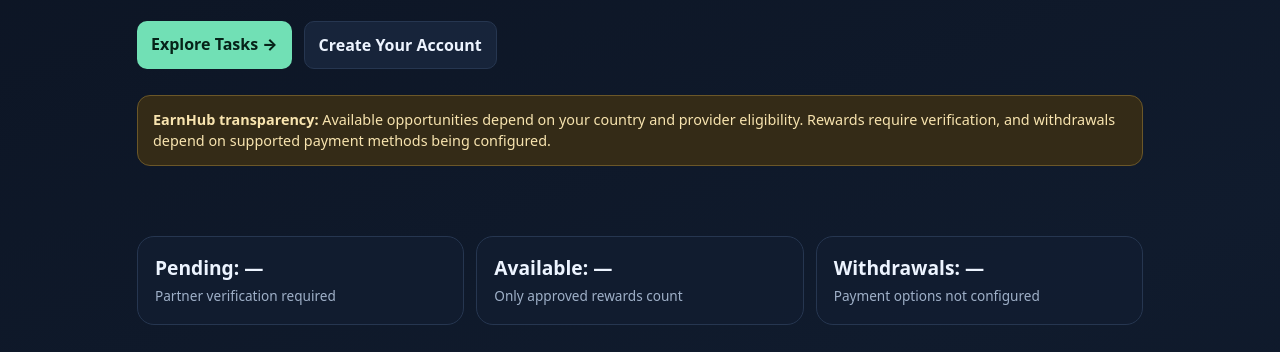
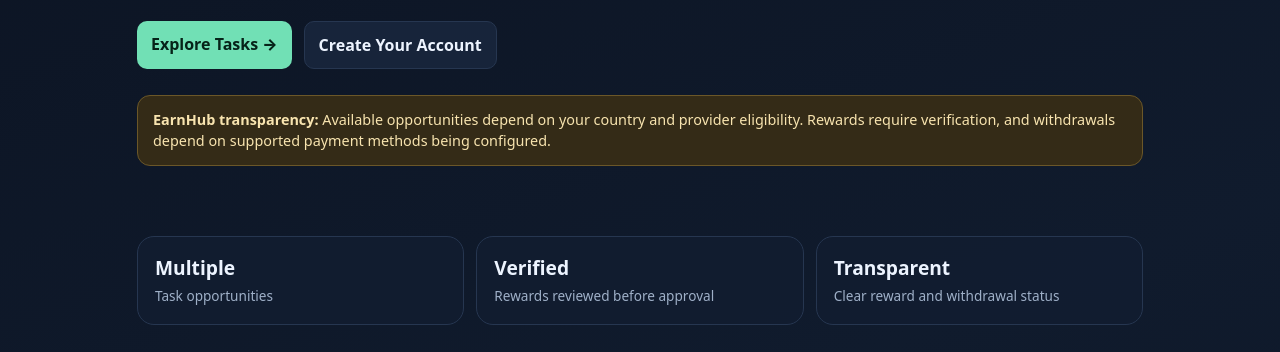
Before and after one commit to ceefred/earnhub, a plain HTML site: page index.html in a window 1280 px wide. Shown: the part 435-787 px from the top of the page. Drawn offline with nearby package versions, Linux system fonts and the light colour scheme.

Commit message:
Update index.html

```diff
--- a/index.html
+++ b/index.html
@@ -173,9 +173,18 @@
 </section>
 
 <div class="stats">
-  <div class="stat"><strong>Pending: —</strong><span>Partner verification required</span></div>
-  <div class="stat"><strong>Available: —</strong><span>Only approved rewards count</span></div>
-  <div class="stat"><strong>Withdrawals: —</strong><span>Payment options not configured</span></div>
+  <div class="stat">
+    <strong>Multiple</strong>
+    <span>Task opportunities</span>
+  </div>
+  <div class="stat">
+    <strong>Verified</strong>
+    <span>Rewards reviewed before approval</span>
+  </div>
+  <div class="stat">
+    <strong>Transparent</strong>
+    <span>Clear reward and withdrawal status</span>
+  </div>
 </div>
 
 <nav class="tabs" aria-label="Dashboard sections">
```
